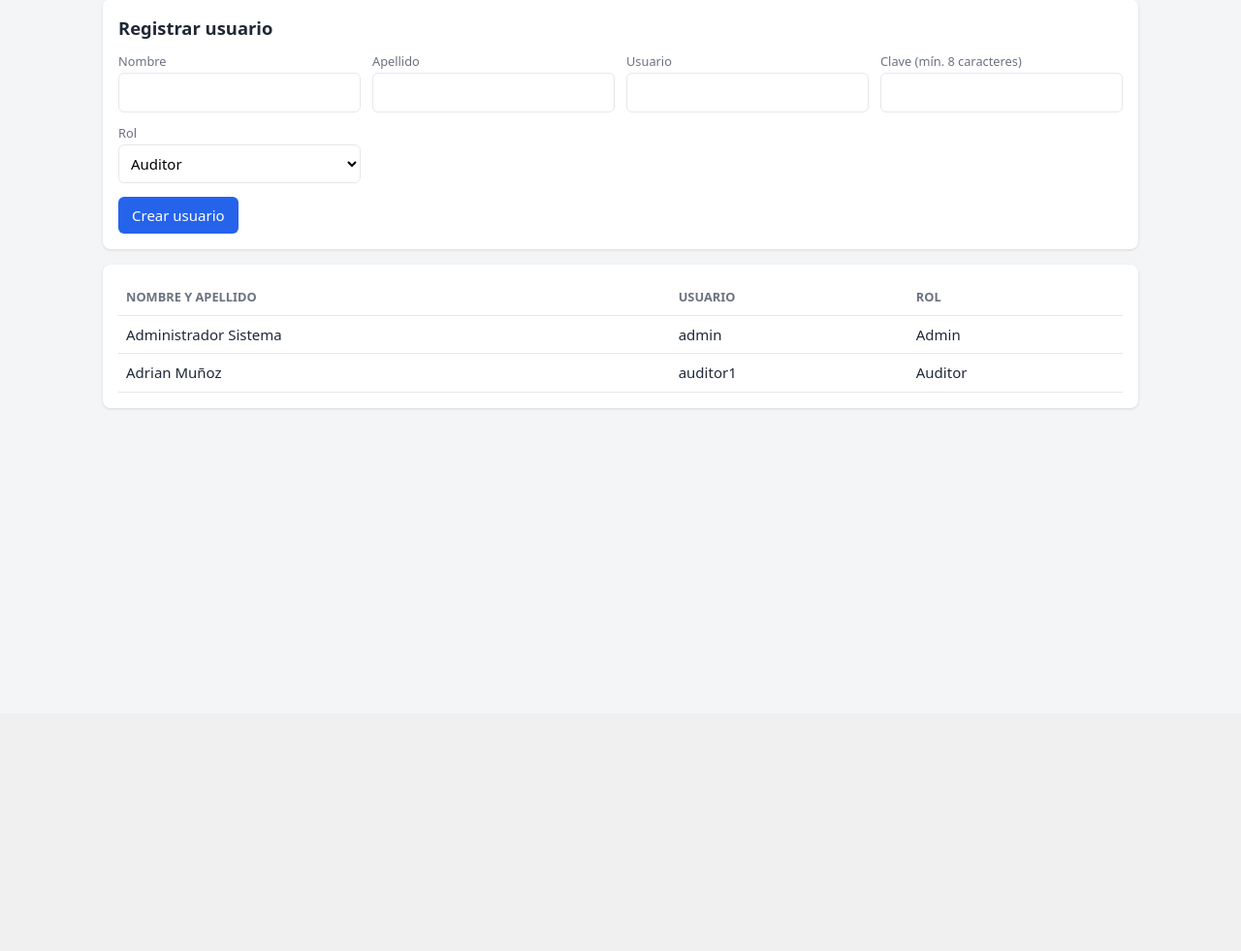
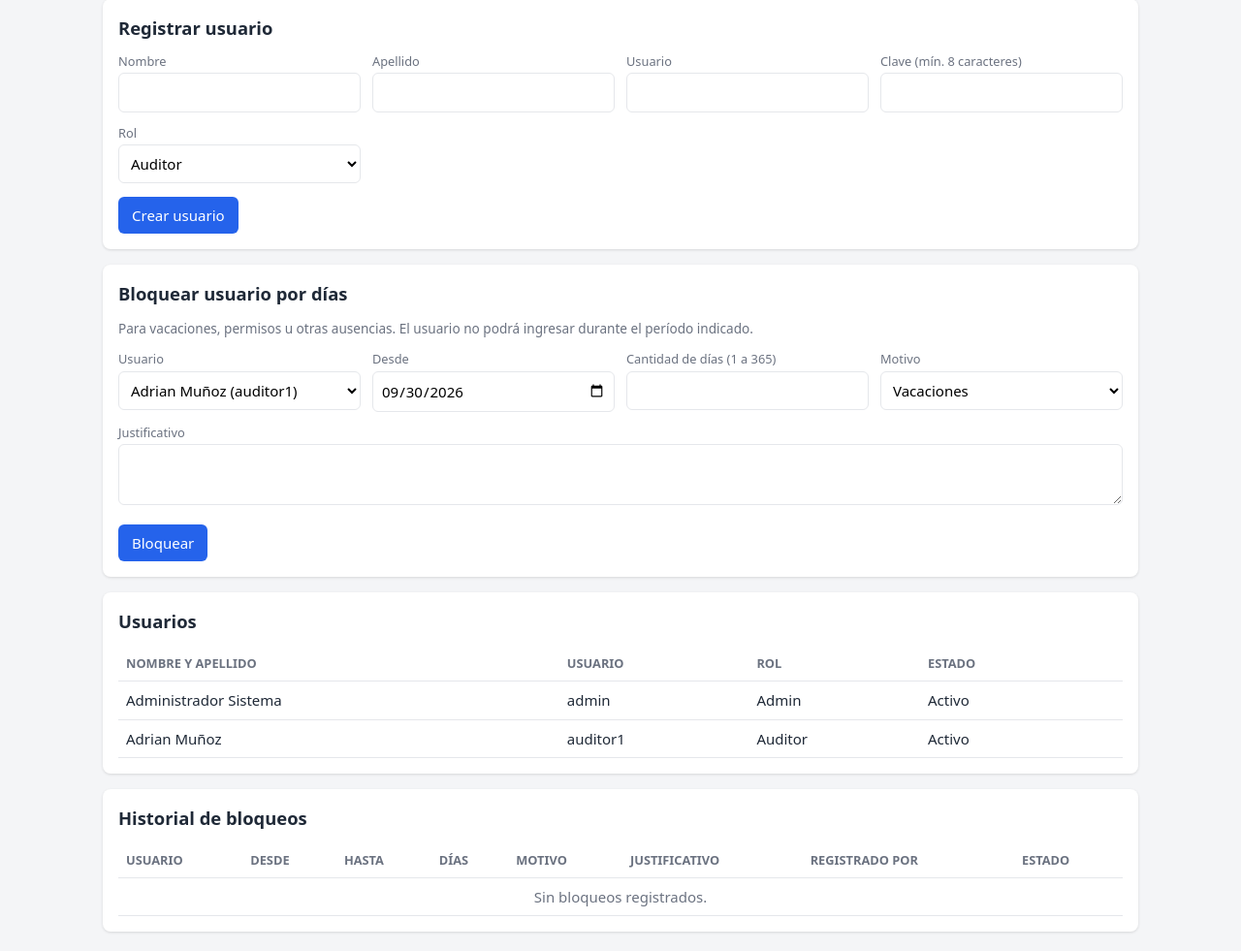
Before and after one commit to Aalejandro996/gestor_time, a Flask app: page /usuarios in a window 1280 px wide. Shown: the part 64-1045 px from the top of the page at 97% size. Before the commit the page ends 486 px from the top, so only its background shows below. Run offline with Flask 3, Linux system fonts and the light colour scheme; a user stored in the database is signed in; some libraries are stand-ins or nearby versions.

Commit message:
Cambios de mejoras de Auditoria

```diff
--- a/app.py
+++ b/app.py
@@ -66,6 +66,35 @@ class Bitacora(db.Model):
     ip = db.Column(db.String(45))
 
 
+class TareaNota(db.Model):
+    """Historial de una tarea: observación de cierre, justificación de reinicio y ediciones del detalle."""
+    id = db.Column(db.Integer, primary_key=True)
+    task_id = db.Column(db.Integer, db.ForeignKey("task.id"), nullable=False)
+    user_id = db.Column(db.Integer, db.ForeignKey("user.id"), nullable=False)
+    fecha = db.Column(db.DateTime, nullable=False, default=lambda: datetime.now(TZ).replace(tzinfo=None, microsecond=0))
+    tipo = db.Column(db.String(20), nullable=False)  # CIERRE | REINICIO | EDICION
+    texto = db.Column(db.Text, nullable=False)
+    task = db.relationship("Task", backref=db.backref("notas", order_by="TareaNota.id"))
+    user = db.relationship("User")
+
+
+class Bloqueo(db.Model):
+    """Bloqueo temporal de un usuario (vacaciones, permisos, etc.) con motivo y justificativo."""
+    id = db.Column(db.Integer, primary_key=True)
+    user_id = db.Column(db.Integer, db.ForeignKey("user.id"), nullable=False)
+    desde = db.Column(db.Date, nullable=False)
+    hasta = db.Column(db.Date, nullable=False)
+    dias = db.Column(db.Integer, nullable=False)
+    motivo = db.Column(db.String(40), nullable=False)
+    justificativo = db.Column(db.Text, nullable=False)
+    creado_por = db.Column(db.Integer, db.ForeignKey("user.id"), nullable=False)
+    creado_en = db.Column(db.DateTime, nullable=False, default=lambda: datetime.now(TZ).replace(tzinfo=None, microsecond=0))
+    anulado = db.Column(db.Boolean, nullable=False, default=False)
+    anulado_en = db.Column(db.DateTime)
+    user = db.relationship("User", foreign_keys=[user_id])
+    autor = db.relationship("User", foreign_keys=[creado_por])
+
+
 with app.app_context():
     db.create_all()
     if not User.query.first():
@@ -110,12 +139,28 @@ def log(accion, detalle="", usuario=None):
                             detalle=detalle, ip=request.remote_addr))
 
 
+def bloqueo_activo(uid):
+    """Bloqueo que impide el acceso hoy (no anulado y dentro de su período), o None."""
+    h = ahora().date()
+    return Bloqueo.query.filter(Bloqueo.user_id == uid, Bloqueo.anulado.is_(False),
+                                Bloqueo.desde <= h, Bloqueo.hasta >= h).first()
+
+
+def estado_bloqueo(b):
+    h = ahora().date()
+    return "Anulado" if b.anulado else "Programado" if b.desde > h else "Vigente" if b.hasta >= h else "Finalizado"
+
+
 def login_required(rol=None):
     def deco(f):
         @wraps(f)
         def w(*a, **k):
             u = current()
             if not u:
+                return redirect("/login")
+            if bloqueo_activo(u.id):
+                session.clear()
+                flash("Su cuenta está bloqueada. Contacte al administrador.")
                 return redirect("/login")
             if rol and u.rol != rol:
                 abort(403)
@@ -148,6 +193,12 @@ def login():
         nombre = request.form["username"].strip().lower()
         u = User.query.filter_by(username=nombre).first()
         if u and check_password_hash(u.pw, request.form["pw"]):
+            b = bloqueo_activo(u.id)
+            if b:
+                log("LOGIN_BLOQUEADO", f"hasta={b.hasta} motivo={b.motivo}", usuario=nombre)
+                db.session.commit()
+                flash(f"Su cuenta está bloqueada hasta el {b.hasta:%d/%m/%Y} ({b.motivo}). Contacte al administrador.")
+                return render_template("login.html")
             session.clear()
             session["uid"], session["_t"] = u.id, secrets.token_hex(16)
             log("LOGIN_OK", usuario=nombre)
@@ -200,12 +251,12 @@ def crear():
             return redirect("/")
         fin, seg = None, ini
     elif est == "Culminado":
-        if not ini:
-            flash("Indique la hora de inicio")
+        obs = f.get("obs", "").strip()
+        if not (ini and fin) or not f.get("ok") or not obs:
+            flash("Para culminar indique inicio y fin, confirme la fecha y hora y escriba la observación de cierre")
             return redirect("/")
-        fin = fin or ahora()
-        if fin < ini:
-            flash("El fin no puede ser anterior al inicio")
+        if fin < ini or fin > ahora():
+            flash("El fin no puede ser anterior al inicio ni una fecha futura")
             return redirect("/")
         acum = horas(ini, fin)
     else:
@@ -214,42 +265,131 @@ def crear():
              inicio=ini, fin=fin, estado=est, acumulado=acum, seg_inicio=seg)
     db.session.add(k)
     db.session.flush()  # asigna k.id para la bitácora
+    if est == "Culminado":
+        nota(k, "CIERRE", obs)
     log("TAREA_CREADA", f"tarea={k.id} responsable_id={uid} actividad={k.actividad} "
-                        f"estado={est} horas={acum:.2f}")
+                        f"estado={est} horas={acum:.2f} inicio={ini} fin={fin}")
     db.session.commit()
     return redirect("/")
+
+
+def propia(tid):
+    """Devuelve (usuario, tarea); un Auditor solo puede operar sobre sus propias tareas."""
+    u, k = current(), db.get_or_404(Task, tid)
+    if u.rol != "Admin" and k.user_id != u.id:
+        abort(403)
+    return u, k
+
+
+def nota(k, tipo, texto):
+    db.session.add(TareaNota(task_id=k.id, user_id=current().id, tipo=tipo, texto=texto))
+
+
+def dtl(d):
+    return d.strftime("%Y-%m-%dT%H:%M")
 
 
 @app.route("/tarea/<int:tid>/<nuevo>", methods=["POST"])
 @login_required()
 def accion(tid, nuevo):
-    u, t = current(), db.get_or_404(Task, tid)
-    if u.rol != "Admin" and t.user_id != u.id:
-        abort(403)
+    u, k = propia(tid)
     if nuevo not in ("Iniciado", "Suspendido", "Culminado"):
         abort(400)
     n, err = ahora(), None
-    if t.estado == "Culminado":
+    if k.estado == "Culminado":
         err = "La tarea ya está culminada"
     elif nuevo == "Iniciado":
-        if t.estado != "Iniciado":
-            if not laboral(n):
-                err = "Solo se puede iniciar entre 8:00 am y 5:00 pm"
-            else:
-                t.estado, t.seg_inicio, t.inicio, t.fin = "Iniciado", n, t.inicio or n, None
-    elif t.estado == "Por Iniciar":
+        if k.estado == "Iniciado":
+            return redirect("/")
+        if not laboral(n):
+            err = "Solo se puede iniciar entre 8:00 am y 5:00 pm"
+        elif k.estado == "Suspendido" and k.inicio and n.date() != k.inicio.date():
+            return redirect(f"/tarea/{k.id}/reiniciar")  # otro día: pide justificación y nueva fecha
+        else:
+            k.estado, k.seg_inicio, k.inicio, k.fin = "Iniciado", n, k.inicio or n, None
+    elif k.estado == "Por Iniciar":
         err = "La tarea aún no ha sido iniciada"
-    else:
-        if t.estado == "Iniciado" and t.seg_inicio:
-            t.acumulado += horas(t.seg_inicio, n)
-        t.estado, t.seg_inicio = nuevo, None
-        t.fin = n if nuevo == "Culminado" else None
+    elif nuevo == "Culminado":
+        return redirect(f"/tarea/{k.id}/culminar")  # pide confirmar fecha, hora y observación
+    else:  # Suspendido
+        if k.estado == "Iniciado" and k.seg_inicio:
+            k.acumulado += horas(k.seg_inicio, n)
+        k.estado, k.seg_inicio, k.fin = "Suspendido", None, None
     if err:
         flash(err)
-        log("TAREA_RECHAZADA", f"tarea={t.id} motivo={err}")
+        log("TAREA_RECHAZADA", f"tarea={k.id} motivo={err}")
     else:
-        log("TAREA_" + nuevo.upper(), f"tarea={t.id} estado={t.estado} horas_acum={t.acumulado:.2f}")
+        log("TAREA_" + nuevo.upper(), f"tarea={k.id} estado={k.estado} horas_acum={k.acumulado:.2f}")
     db.session.commit()
+    return redirect("/")
+
+
+@app.route("/tarea/<int:tid>/culminar", methods=["GET", "POST"])
+@login_required()
+def culminar(tid):
+    u, k = propia(tid)
+    if k.estado not in ("Iniciado", "Suspendido"):
+        flash("Solo se pueden culminar tareas iniciadas o suspendidas")
+        return redirect("/")
+    n = ahora()
+    if request.method == "POST":
+        try:
+            fin = parse(request.form.get("fin"))
+        except ValueError:
+            fin = None
+        obs = request.form.get("obs", "").strip()
+        piso = k.seg_inicio if k.estado == "Iniciado" else k.inicio
+        if not fin or fin > n or fin < piso or not obs or not request.form.get("ok"):
+            flash("Confirme la fecha y hora de fin (no futura ni anterior al inicio) y escriba la observación")
+        else:
+            if k.estado == "Iniciado":
+                k.acumulado += horas(k.seg_inicio, fin)
+            k.estado, k.fin, k.seg_inicio = "Culminado", fin, None
+            nota(k, "CIERRE", obs)
+            log("TAREA_CULMINADO", f"tarea={k.id} fin={fin} horas_acum={k.acumulado:.2f} hora_sistema={n}")
+            db.session.commit()
+            return redirect("/")
+    return render_template("culminar.html", k=k, defecto=dtl(n))
+
+
+@app.route("/tarea/<int:tid>/reiniciar", methods=["GET", "POST"])
+@login_required()
+def reiniciar(tid):
+    u, k = propia(tid)
+    if k.estado != "Suspendido":
+        flash("Solo se puede reiniciar una tarea suspendida")
+        return redirect("/")
+    n = ahora()
+    if request.method == "POST":
+        try:
+            ini = parse(request.form.get("ini"))
+        except ValueError:
+            ini = None
+        just = request.form.get("just", "").strip()
+        if not ini or ini > n or ini < k.inicio or not laboral(ini) or not just:
+            flash("Indique una fecha y hora de inicio válida (entre 8:00 y 17:00, no futura ni anterior al "
+                  "inicio original) y la justificación")
+        else:
+            k.estado, k.seg_inicio, k.fin = "Iniciado", ini, None
+            nota(k, "REINICIO", f"Nueva fecha de inicio {ini:%Y-%m-%d %H:%M}. Justificación: {just}")
+            log("TAREA_REINICIADA", f"tarea={k.id} nuevo_inicio={ini} horas_previas={k.acumulado:.2f}")
+            db.session.commit()
+            return redirect("/")
+    return render_template("reiniciar.html", k=k, defecto=dtl(n))
+
+
+@app.route("/tarea/<int:tid>/editar", methods=["POST"])
+@login_required()
+def editar(tid):
+    u, k = propia(tid)
+    nuevo = request.form.get("detalle", "").strip()
+    if not nuevo or len(nuevo) > 2000:
+        flash("El detalle no puede estar vacío ni superar 2000 caracteres")
+    elif nuevo != k.detalle:
+        nota(k, "EDICION", f"Antes: {k.detalle} | Después: {nuevo}")
+        log("TAREA_EDITADA", f"tarea={k.id}")
+        k.detalle = nuevo
+        db.session.commit()
     return redirect("/")
 
 
@@ -271,7 +411,48 @@ def usuarios():
             db.session.commit()
             flash("Usuario creado")
         return redirect("/usuarios")
-    return render_template("usuarios.html", users=User.query.order_by(User.id).all())
+    hist = [(b, estado_bloqueo(b)) for b in Bloqueo.query.order_by(Bloqueo.id.desc()).all()]
+    estado = {}
+    for b, e in reversed(hist):
+        if e in ("Vigente", "Programado"):
+            estado[b.user_id] = (e, b)
+    return render_template("usuarios.html", users=User.query.order_by(User.id).all(), hist=hist,
+                           estado=estado, hoy=ahora().date().isoformat())
+
+
+@app.route("/usuarios/bloquear", methods=["POST"])
+@login_required("Admin")
+def bloquear():
+    f = request.form
+    try:
+        uid, dias = int(f["uid"]), int(f["dias"])
+        desde = datetime.strptime(f["desde"], "%Y-%m-%d").date() if f.get("desde") else ahora().date()
+    except (ValueError, KeyError):
+        flash("Datos de bloqueo inválidos")
+        return redirect("/usuarios")
+    motivo, just = f.get("motivo", "").strip(), f.get("justificativo", "").strip()
+    u = db.session.get(User, uid)
+    if not u or u.id == current().id or not 1 <= dias <= 365 or not motivo or not just:
+        flash("Indique un usuario distinto del suyo, de 1 a 365 días, el motivo y el justificativo")
+        return redirect("/usuarios")
+    b = Bloqueo(user_id=u.id, desde=desde, dias=dias, hasta=desde + timedelta(days=dias - 1),
+                motivo=motivo, justificativo=just, creado_por=current().id)
+    db.session.add(b)
+    log("USUARIO_BLOQUEADO", f"usuario={u.username} desde={b.desde} hasta={b.hasta} dias={dias} motivo={motivo}")
+    db.session.commit()
+    flash(f"Usuario {u.username} bloqueado hasta el {b.hasta:%d/%m/%Y}")
+    return redirect("/usuarios")
+
+
+@app.route("/usuarios/<int:uid>/desbloquear", methods=["POST"])
+@login_required("Admin")
+def desbloquear(uid):
+    h = ahora().date()
+    for b in Bloqueo.query.filter(Bloqueo.user_id == uid, Bloqueo.anulado.is_(False), Bloqueo.hasta >= h):
+        b.anulado, b.anulado_en = True, ahora()
+        log("USUARIO_DESBLOQUEADO", f"usuario_id={uid} bloqueo={b.id}")
+    db.session.commit()
+    return redirect("/usuarios")
 
 
 # ---------- dashboard (solo Admin) ----------
--- a/static/style.css
+++ b/static/style.css
@@ -83,3 +83,13 @@ th { color: var(--muted); font-size: .8rem; font-weight: 600; text-transform: up
 .badge-iniciado { background: #dbeafe; color: #1e40af; }
 .badge-culminado { background: #dcfce7; color: #166534; }
 .badge-suspendido { background: #fee2e2; color: #991b1b; }
+
+/* Formularios de confirmación, casillas y bloques desplegables */
+input[type="checkbox"] { width: auto; }
+.check { display: flex; align-items: center; gap: 8px; color: var(--text); font-size: .9rem; }
+.card-form { max-width: 560px; margin: 30px auto; }
+.btn-link { display: inline-block; background: var(--muted); text-decoration: none; }
+details.inline { margin-top: 4px; font-size: .85rem; }
+details.inline summary { color: var(--primary); cursor: pointer; }
+details.inline textarea { margin: 6px 0; }
+.notas { margin: 6px 0 0; padding-left: 18px; color: var(--muted); }
--- a/templates/usuarios.html
+++ b/templates/usuarios.html
@@ -20,12 +20,63 @@
   <button class="btn">Crear usuario</button>
 </form>
 
+<form method="post" action="/usuarios/bloquear" class="card">
+  <h2>Bloquear usuario por días</h2>
+  <p class="hint">Para vacaciones, permisos u otras ausencias. El usuario no podrá ingresar durante el período indicado.</p>
+  <input type="hidden" name="_t" value="{{ t }}">
+  <div class="grid">
+    <div class="field">
+      <label for="uid">Usuario</label>
+      <select id="uid" name="uid" required>
+        {% for u in users if u.id != me.id %}<option value="{{ u.id }}">{{ u.full }} ({{ u.username }})</option>{% endfor %}
+      </select>
+    </div>
+    <div class="field"><label for="desde">Desde</label><input id="desde" type="date" name="desde" value="{{ hoy }}" required></div>
+    <div class="field"><label for="dias">Cantidad de días (1 a 365)</label><input id="dias" type="number" name="dias" min="1" max="365" required></div>
+    <div class="field">
+      <label for="motivo">Motivo</label>
+      <select id="motivo" name="motivo"><option>Vacaciones</option><option>Permiso</option><option>Licencia</option><option>Otro</option></select>
+    </div>
+    <div class="field span-all"><label for="justificativo">Justificativo</label><textarea id="justificativo" name="justificativo" rows="2" required></textarea></div>
+  </div>
+  <button class="btn">Bloquear</button>
+</form>
+
 <div class="card table-wrap">
+  <h2>Usuarios</h2>
   <table>
-    <thead><tr><th>Nombre y apellido</th><th>Usuario</th><th>Rol</th></tr></thead>
+    <thead><tr><th>Nombre y apellido</th><th>Usuario</th><th>Rol</th><th>Estado</th><th></th></tr></thead>
     <tbody>
       {% for u in users %}
-      <tr><td>{{ u.full }}</td><td>{{ u.username }}</td><td>{{ u.rol }}</td></tr>
+      {% set e = estado.get(u.id) %}
+      <tr>
+        <td>{{ u.full }}</td><td>{{ u.username }}</td><td>{{ u.rol }}</td>
+        <td>{% if e %}{{ e[0] }}: {{ e[1].desde }} a {{ e[1].hasta }} ({{ e[1].motivo }}){% else %}Activo{% endif %}</td>
+        <td class="actions">
+          {% if e %}
+          <form method="post" action="/usuarios/{{ u.id }}/desbloquear">
+            <input type="hidden" name="_t" value="{{ t }}"><button class="btn btn-sm">Desbloquear</button>
+          </form>
+          {% endif %}
+        </td>
+      </tr>
+      {% endfor %}
+    </tbody>
+  </table>
+</div>
+
+<div class="card table-wrap">
+  <h2>Historial de bloqueos</h2>
+  <table>
+    <thead><tr><th>Usuario</th><th>Desde</th><th>Hasta</th><th>Días</th><th>Motivo</th><th>Justificativo</th><th>Registrado por</th><th>Estado</th></tr></thead>
+    <tbody>
+      {% for b, e in hist %}
+      <tr>
+        <td>{{ b.user.full }}</td><td>{{ b.desde }}</td><td>{{ b.hasta }}</td><td>{{ b.dias }}</td>
+        <td>{{ b.motivo }}</td><td>{{ b.justificativo }}</td><td>{{ b.autor.full }}</td><td>{{ e }}</td>
+      </tr>
+      {% else %}
+      <tr><td colspan="8" class="empty">Sin bloqueos registrados.</td></tr>
       {% endfor %}
     </tbody>
   </table>
```
Also changed, not shown: docs/DOCUMENTACION.md (+76 -3 lines), templates/culminar.html (added, +23 -0 lines), templates/reiniciar.html (added, +19 -0 lines), templates/tareas.html (+27 -2 lines), 2 other files.
